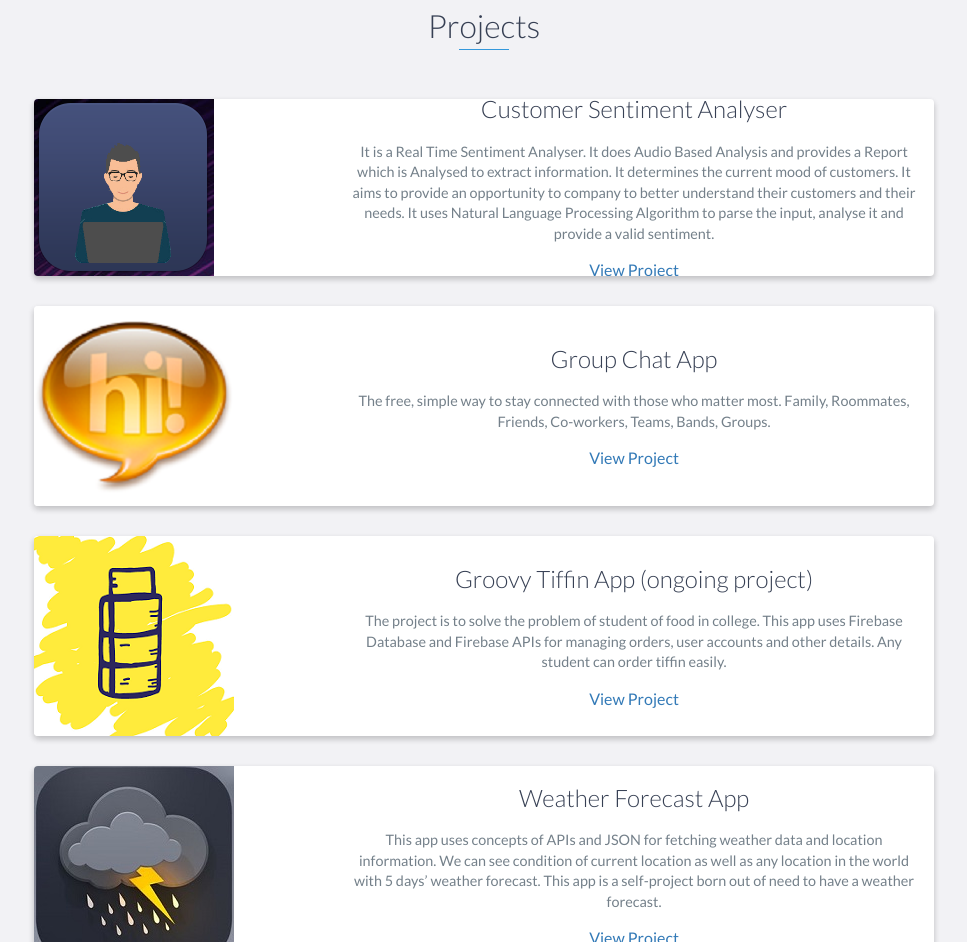
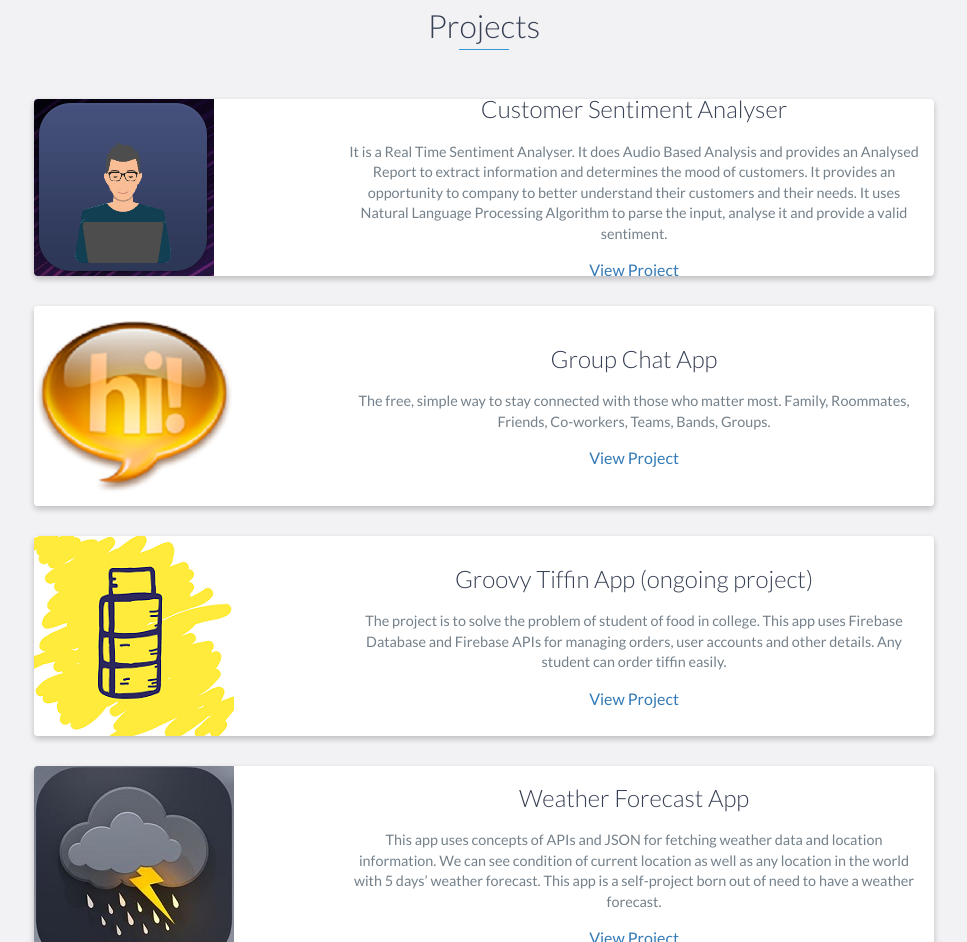
Before and after one commit to abhimanyu96edu/abhimanyu96edu.github.io, a website: page index.html in a window 1280 px wide. Shown: the part 1485-2427 px from the top of the page, without its empty margins (156-1123 px from the left). Drawn offline with nearby package versions, Linux system fonts and the light colour scheme.

```diff
--- a/index.html
+++ b/index.html
@@ -118,9 +118,7 @@
                     <div class="project-info">
                         <h3>Customer Sentiment Analyser</h3>
                         <p>
-							It is a Real Time Sentiment Analyser. It does Audio Based Analysis and provides a Report which is Analysed to extract information. It determines the current mood of customers. It aims to provide an opportunity to company to better understand their customers and their needs. It uses Natural Language Processing Algorithm to parse the input, analyse it and provide a valid sentiment.
-
-
+							It is a Real Time Sentiment Analyser. It does Audio Based Analysis and provides an Analysed Report to extract information and determines the mood of customers. It provides an opportunity to company to better understand their customers and their needs. It uses Natural Language Processing Algorithm to parse the input, analyse it and provide a valid sentiment.
 						</p>
                         <a href="https://github.com/abhimanyu96edu/CustomerSentimentAnalyser">View Project</a>
                     </div>
```
